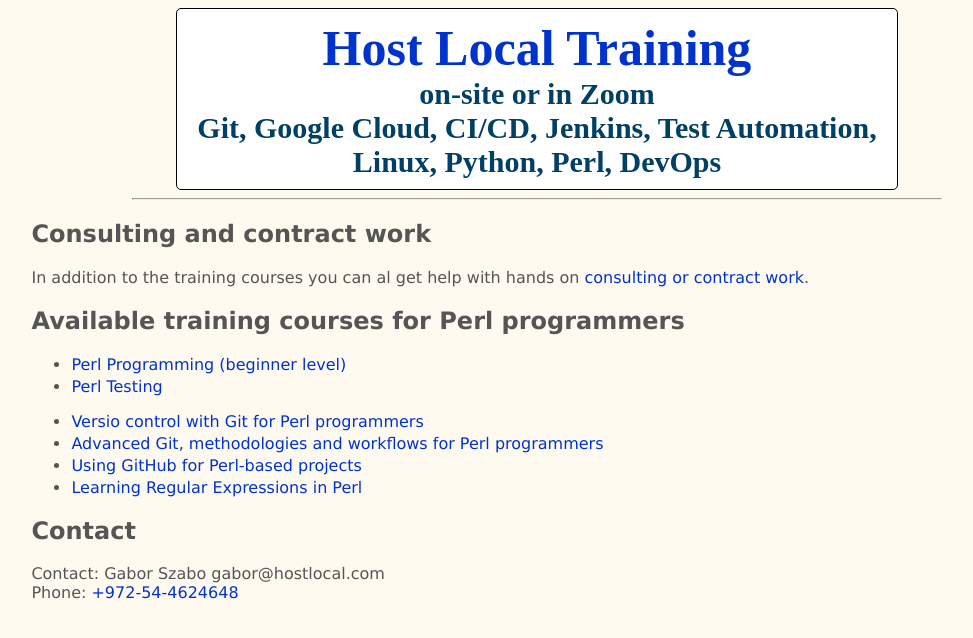
After one commit to szabgab/hostlocal.com, a Flask app: page /perl-courses in a window 1280 px wide. The commit adds this page. Shown: the top 638 px of the page, without its empty margins (103-1076 px from the left). Run offline with Flask 2, Linux system fonts and the light colour scheme.

Commit message:
perl courses

```diff
--- a/pages.txt
+++ b/pages.txt
@@ -1,3 +1,4 @@
 registration;    registration.html;   Registration to Training courses
 consulting;      consulting.html;     Host Local Training courses for DevOps, in Git, Linux, Jenkins CI, Test Automation, Python
-python-courses;  python-courses.html; Python Courses onsite or in Zoom
+python-courses;  python-courses.html; Python courses onsite or in Zoom
+perl-courses;    perl-courses.html;   Perl courses onsite or in Zoom
--- /dev/null
+++ b/templates/perl-courses.html
@@ -0,0 +1,30 @@
+{% include 'incl/header.html' %}
+  <div>
+    <h2>Consulting and contract work</h2>
+    <p>
+     In addition to the training courses you can al get help with hands on
+     <a href="/consulting">consulting or contract work</a>.
+    </p>
+
+{% include 'incl/schedule.html' %}
+
+    <h2>Available training courses for Perl programmers</h2>
+    <p>
+    <ul>
+      <li><a href="/eng/perl">Perl Programming (beginner level)</a></li>
+      <li><a href="/eng/testing-perl">Perl Testing</a></li>
+    </ul>
+
+    <ul>
+      <li><a href="/eng/git">Versio control with Git for Perl programmers</a></li>
+      <li><a href="/eng/advanced-git">Advanced Git, methodologies and workflows for Perl programmers</a></li>
+      <li><a href="/eng/github">Using GitHub for Perl-based projects</a></li>
+
+      <li><a href="/eng/regexes">Learning Regular Expressions in Perl</a></li>
+    </ul>
+    </p>
+
+
+{% include 'incl/contact.html' %}
+
+{% include 'incl/footer.html' %}
```
Also changed, not shown: templates/index.html (+8 -0 lines).
